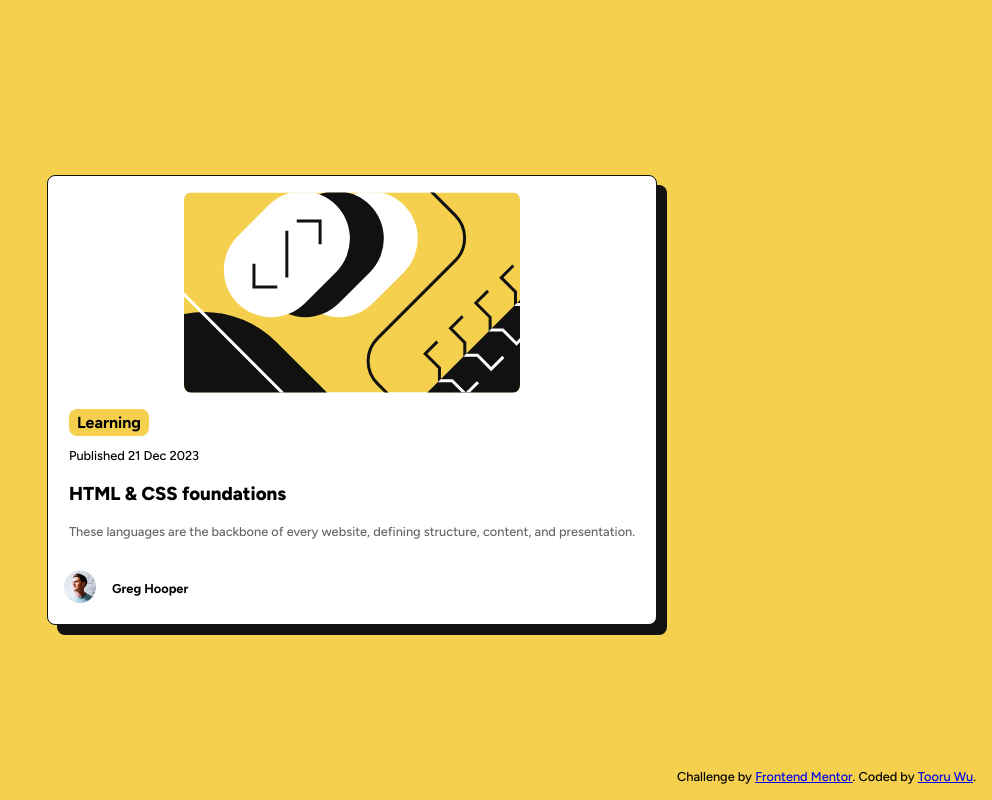
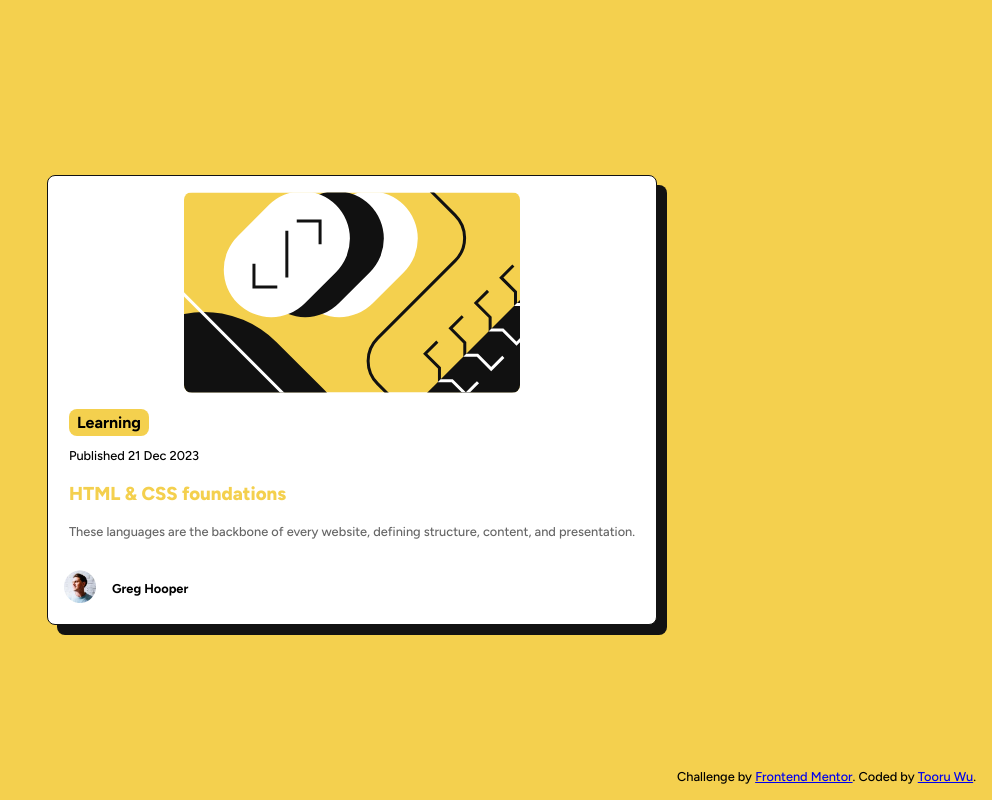
Before and after one commit to TooruTW/frontendmentor-Blog-preview-card, a plain HTML site: page index.html in a window 1280 px wide. In both pictures the pointer is over the element "HTML & CSS foundations". Shown: the whole page, without its empty margins (288-1280 px from the left). Drawn offline with Linux system fonts and the light colour scheme.

Commit message:
update hover-effect

```diff
--- a/style.css
+++ b/style.css
@@ -17,6 +17,7 @@ body{
 
 .card{
     width: 45vw;
+    min-width: 300px;
     display: flex;
     flex-direction: column;
     align-items: center;
@@ -49,6 +50,10 @@ body{
 .title{
     font-weight: 800;
 }
+.title:hover{
+    color: hsl(47, 88%, 63%);
+    cursor: pointer;
+}
 .intro{
     font-size: 0.8rem;
     color: rgba(0, 0, 0, 0.6);
```
